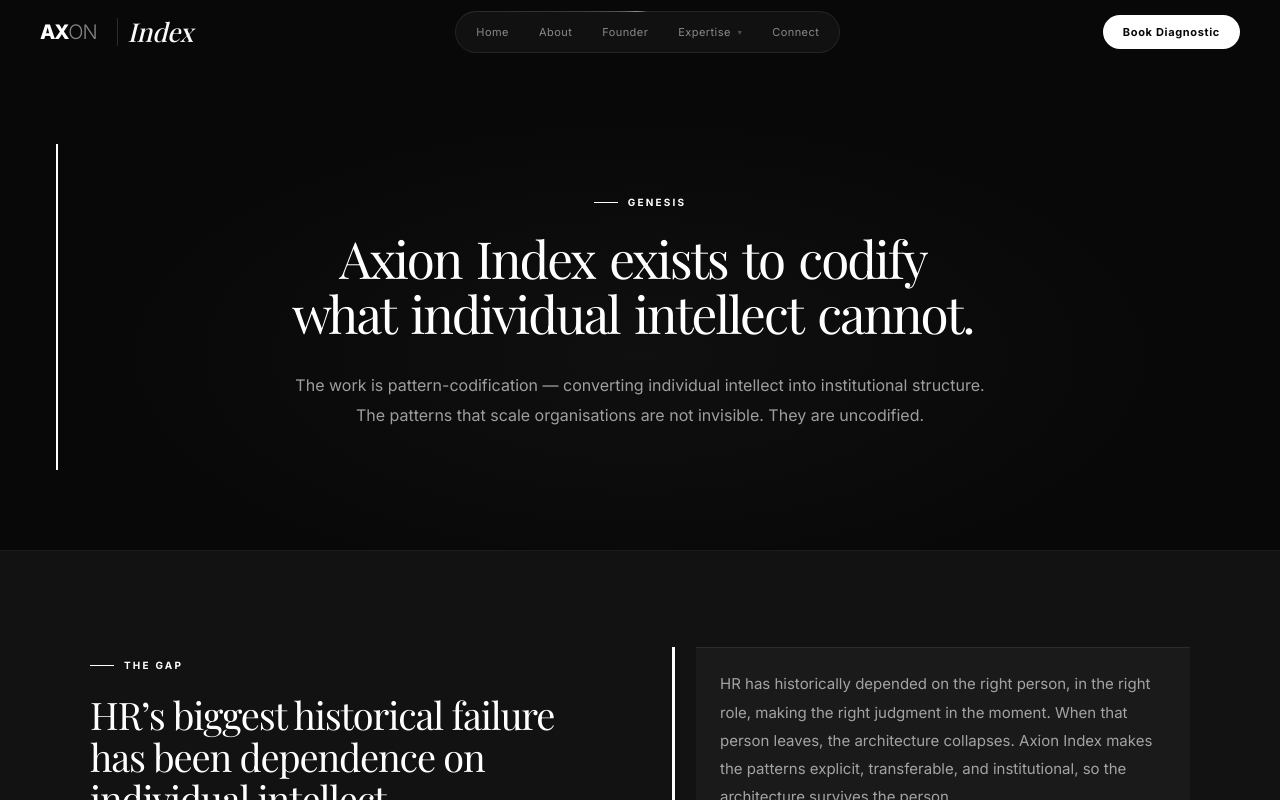
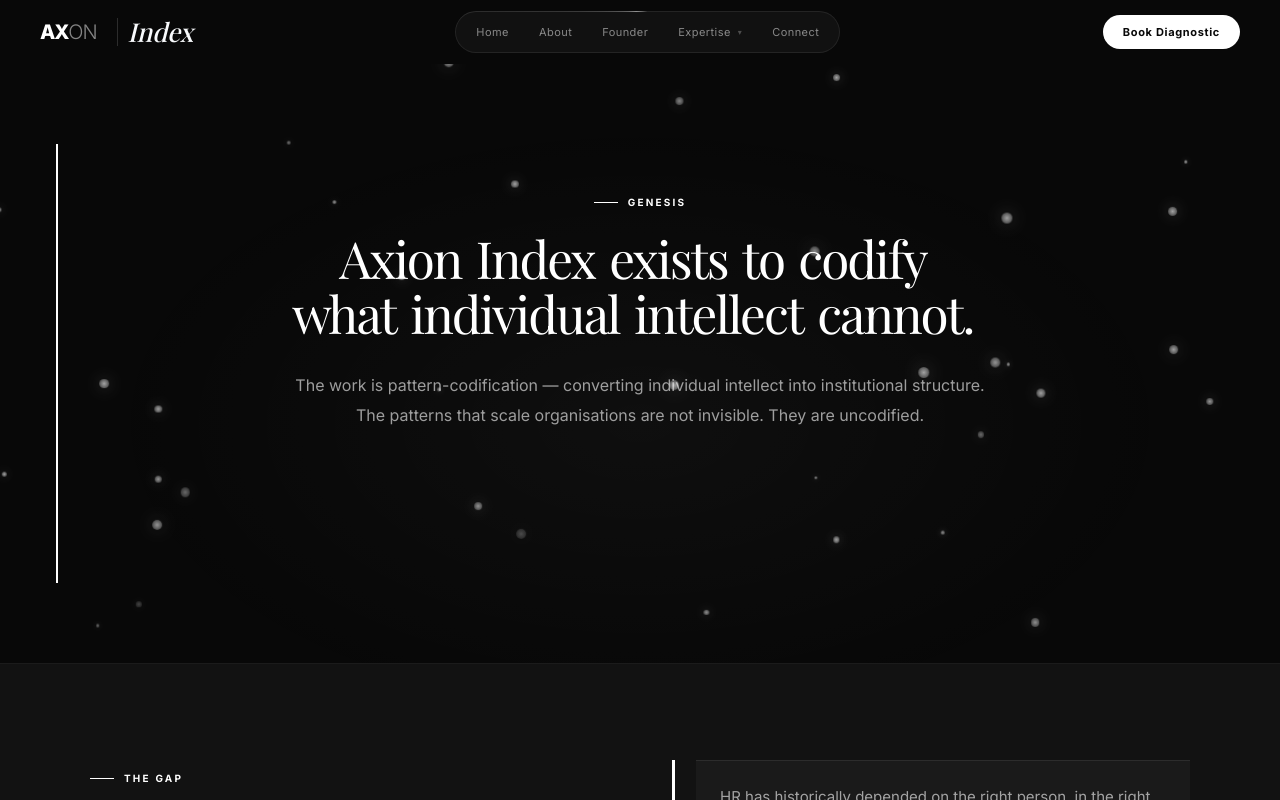
Before and after one commit to techvivek32/axion, a Next.js app: page /about in a window 1280 px wide. Shown: the top 800 px of the page. Built offline with nearby package versions, Linux system fonts and the light colour scheme; a web font is replaced by a local one.

Commit message:
about us page change ui v1

```diff
--- a/app/about/page.tsx
+++ b/app/about/page.tsx
@@ -1,7 +1,53 @@
 'use client';
 import Link from 'next/link';
 import { motion } from 'framer-motion';
+import { useEffect, useRef } from 'react';
 import NavBar from '@/components/NavBar';
+
+/* Animated floating dots background */
+function FloatingDots() {
+  const containerRef = useRef<HTMLDivElement>(null);
+  useEffect(() => {
+    const container = containerRef.current;
+    if (!container) return;
+    const dots = Array.from({ length: 40 }, () => {
+      const dot = document.createElement('div');
+      const size = Math.random() * 8 + 3;
+      const x = Math.random() * 100;
+      const y = Math.random() * 100;
+      const duration = Math.random() * 8 + 6;
+      const delay = Math.random() * 2;
+      dot.style.cssText = `
+        position: absolute;
+        width: ${size}px;
+        height: ${size}px;
+        background: radial-gradient(circle, rgba(255,255,255,0.8), rgba(255,255,255,0.2));
+        border-radius: 50%;
+        left: ${x}%;
+        top: ${y}%;
+        box-shadow: 0 0 ${size * 2}px rgba(255,255,255,0.4);
+        animation: float ${duration}s ease-in-out ${delay}s infinite;
+      `;
+      container.appendChild(dot);
+      return dot;
+    });
+    const style = document.createElement('style');
+    style.textContent = `
+      @keyframes float {
+        0%, 100% { transform: translateY(0px) translateX(0px); opacity: 0.3; }
+        25% { transform: translateY(-30px) translateX(20px); opacity: 0.6; }
+        50% { transform: translateY(-60px) translateX(-20px); opacity: 0.8; }
+        75% { transform: translateY(-30px) translateX(30px); opacity: 0.5; }
+      }
+    `;
+    document.head.appendChild(style);
+    return () => {
+      dots.forEach(dot => dot.remove());
+      style.remove();
+    };
+  }, []);
+  return <div ref={containerRef} style={{ position: 'absolute', inset: 0, zIndex: 0 }} />;
+}
 
 /* -- Motion variants -- */
 const fadeUp = {
@@ -96,7 +142,9 @@ export default function About() {
       <NavBar />
 
       {/* ── 2.1 GENESIS ─────────────────────────────── */}
-      <section id="genesis" style={{ background: BG, borderBottom: `1px solid ${LINE}`, padding: '120px 56px', position: 'relative', overflow: 'hidden' }}>
+      <section id="genesis" style={{ background: BG, borderBottom: `1px solid ${LINE}`, padding: '120px 56px', position: 'relative', overflow: 'hidden', minHeight: '600px' }}>
+        {/* Floating dots background */}
+        <FloatingDots />
         {/* Subtle radial glow */}
         <motion.div
           initial={{ opacity: 0 }} animate={{ opacity: 1 }} transition={{ duration: 2 }}
@@ -110,7 +158,7 @@ export default function About() {
           viewport={VP}
           style={{ position: 'absolute', left: '56px', top: '80px', bottom: '80px', width: '2px', background: GOLD, zIndex: 1 }}
         />
-        <div style={{ maxWidth: '700px', margin: '0 auto', textAlign: 'center', position: 'relative', zIndex: 1 }}>
+        <div style={{ maxWidth: '700px', margin: '0 auto', textAlign: 'center', position: 'relative', zIndex: 2 }}>
           <Eyebrow label="Genesis" />
           <h2 style={{
             fontFamily: "'Playfair Display',Georgia,serif",
```
